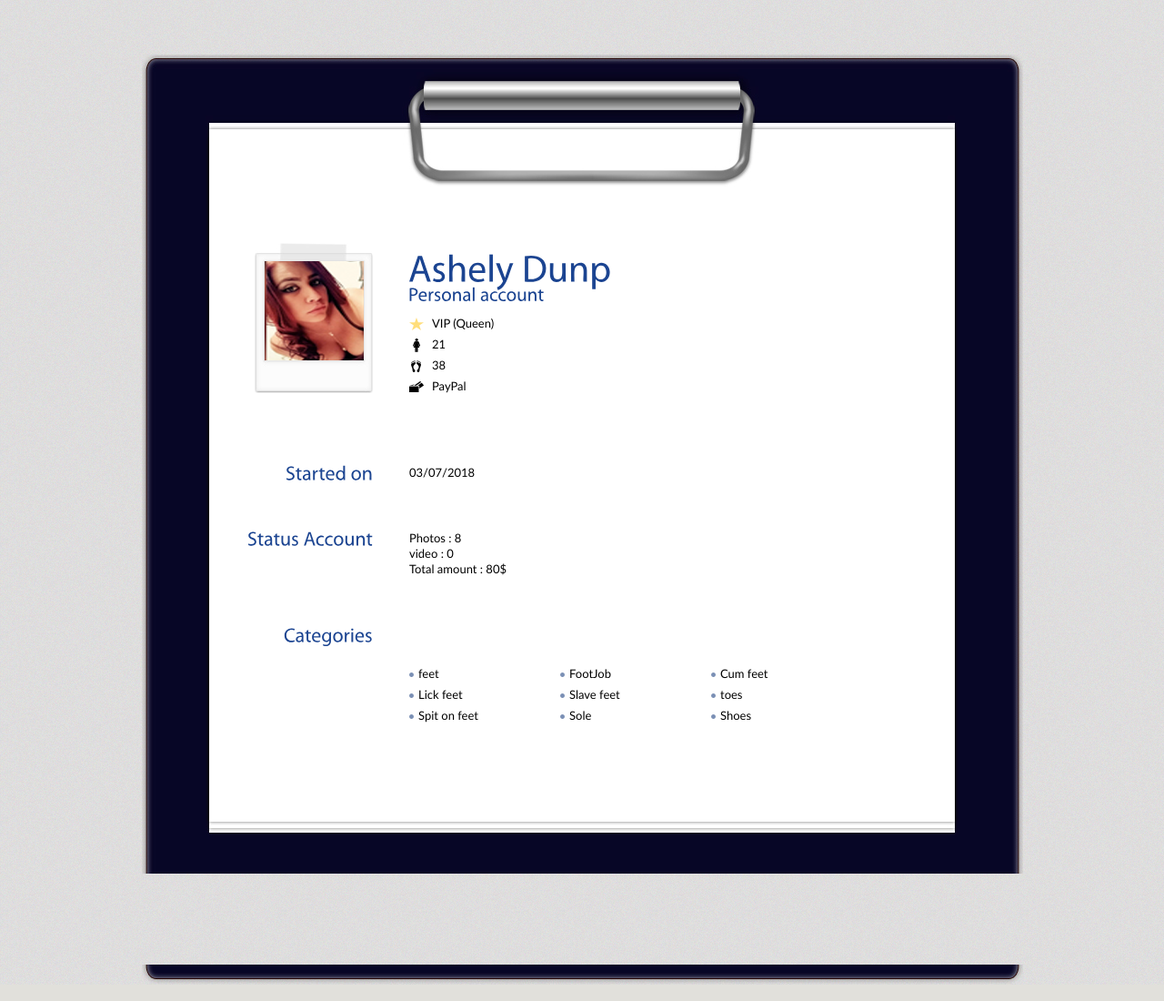
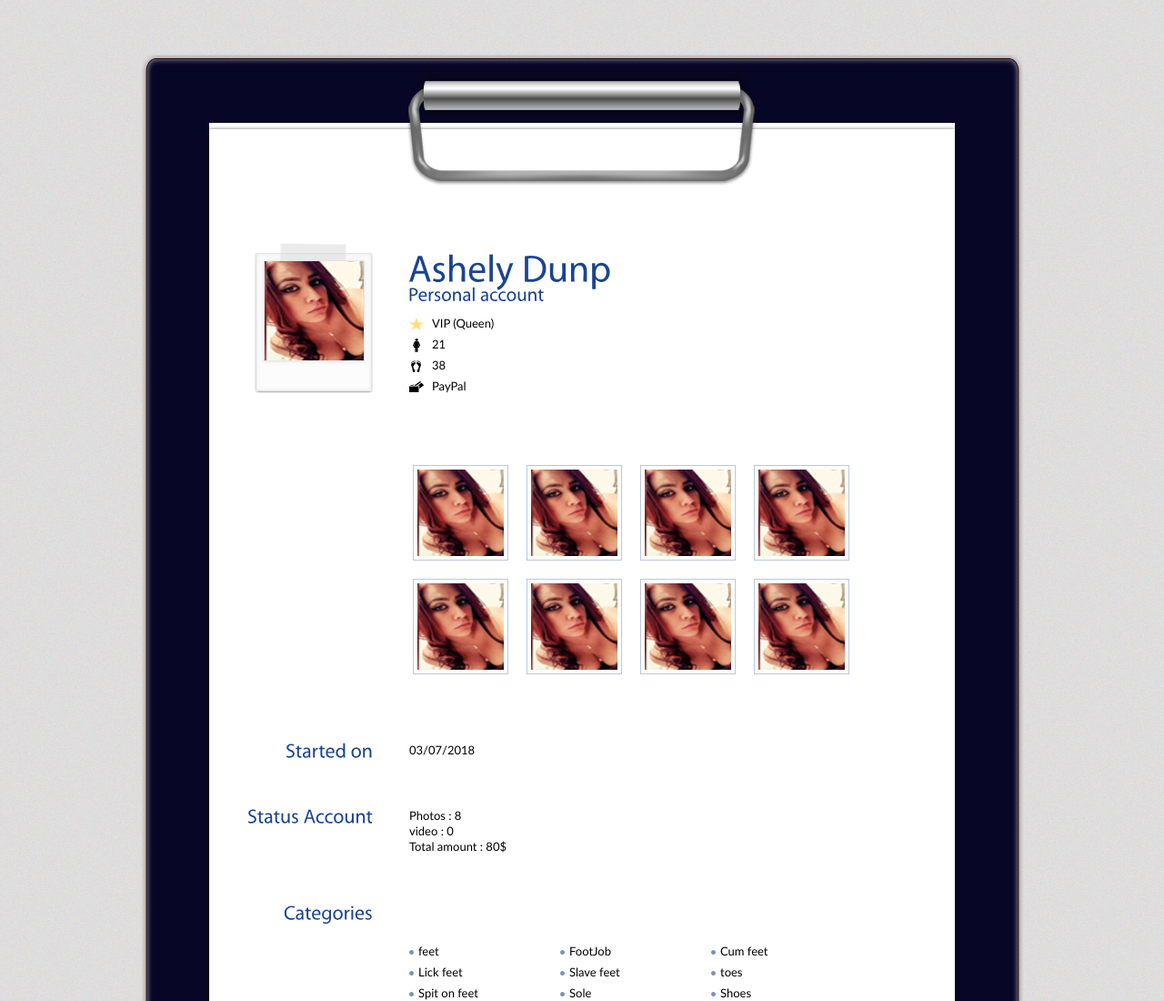
Before and after one commit to MegaFeet/Ashely-Dunp, a plain HTML site: page index.html in a window 1280 px wide. Shown: the top 1100 px of the page at 91% size. Drawn offline with Linux system fonts and the light colour scheme.

Commit message:
Update index.html

```diff
--- a/index.html
+++ b/index.html
@@ -47,6 +47,20 @@
 
             </ul>
           </div>
+
+		 <div class="entry">
+        <h2> </h2>
+        	<ul class="works">
+        		<li><a href="#" rel="gallery" title="Lorem ipsum dolor sit amet."><img src="images/image.jpg" alt="" /></a></li>
+        		<li><a href="#" rel="gallery" title="Lorem ipsum dolor sit amet."><img src="images/image.jpg" alt="" /></a></li>
+        		<li><a href="#" rel="gallery" title="Lorem ipsum dolor sit amet."><img src="images/image.jpg" alt="" /></a></li>
+        		<li><a href="#" rel="gallery" title="Lorem ipsum dolor sit amet."><img src="images/image.jpg" alt="" /></a></li>
+        		<li><a href="#" rel="gallery" title="Lorem ipsum dolor sit amet."><img src="images/image.jpg" alt="" /></a></li>
+        		<li><a href="#" rel="gallery" title="Lorem ipsum dolor sit amet."><img src="images/image.jpg" alt="" /></a></li>
+        		<li><a href="#" rel="gallery" title="Lorem ipsum dolor sit amet."><img src="images/image.jpg" alt="" /></a></li>
+        		<li><a href="#" rel="gallery" title="Lorem ipsum dolor sit amet."><img src="images/image.jpg" alt="" /></a></li>
+        	</ul>
+        </div>
           <!-- End Personal Information -->
           <!-- Begin Social -->
           <div class="social">
```
